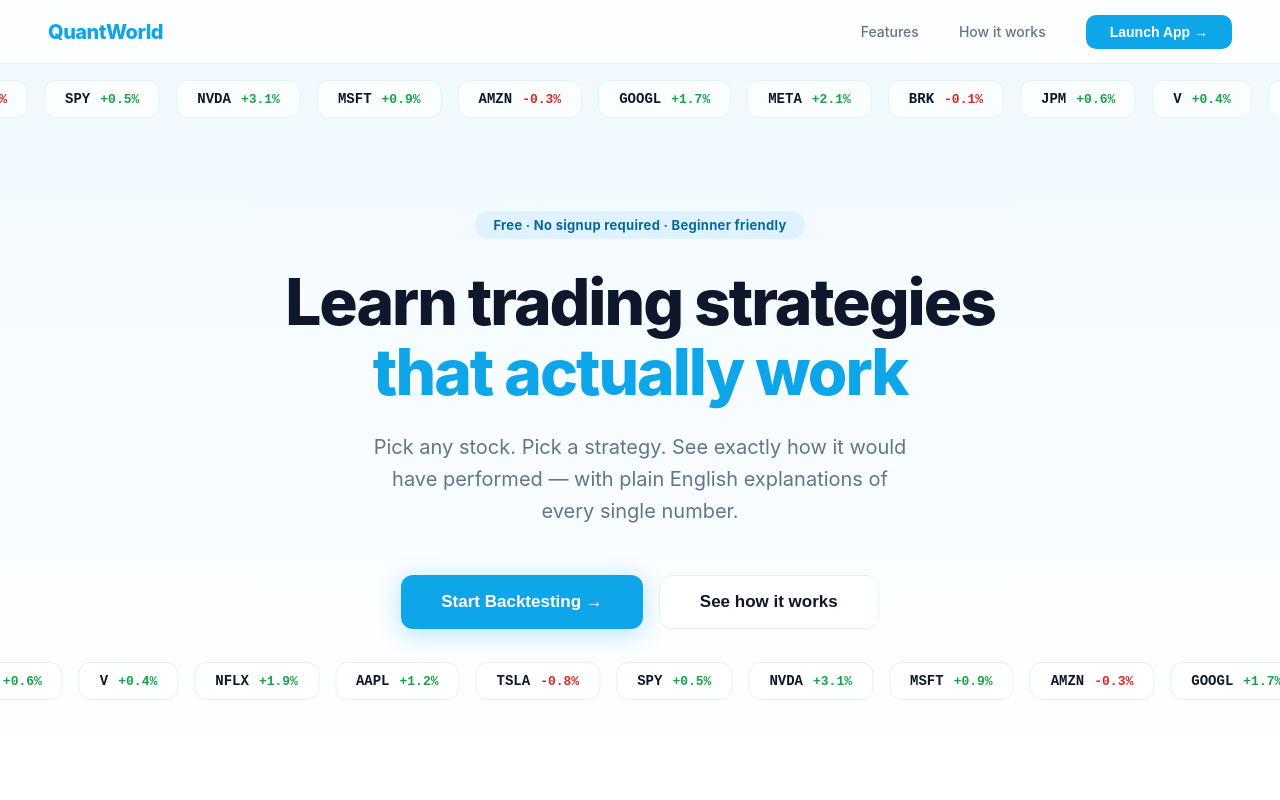
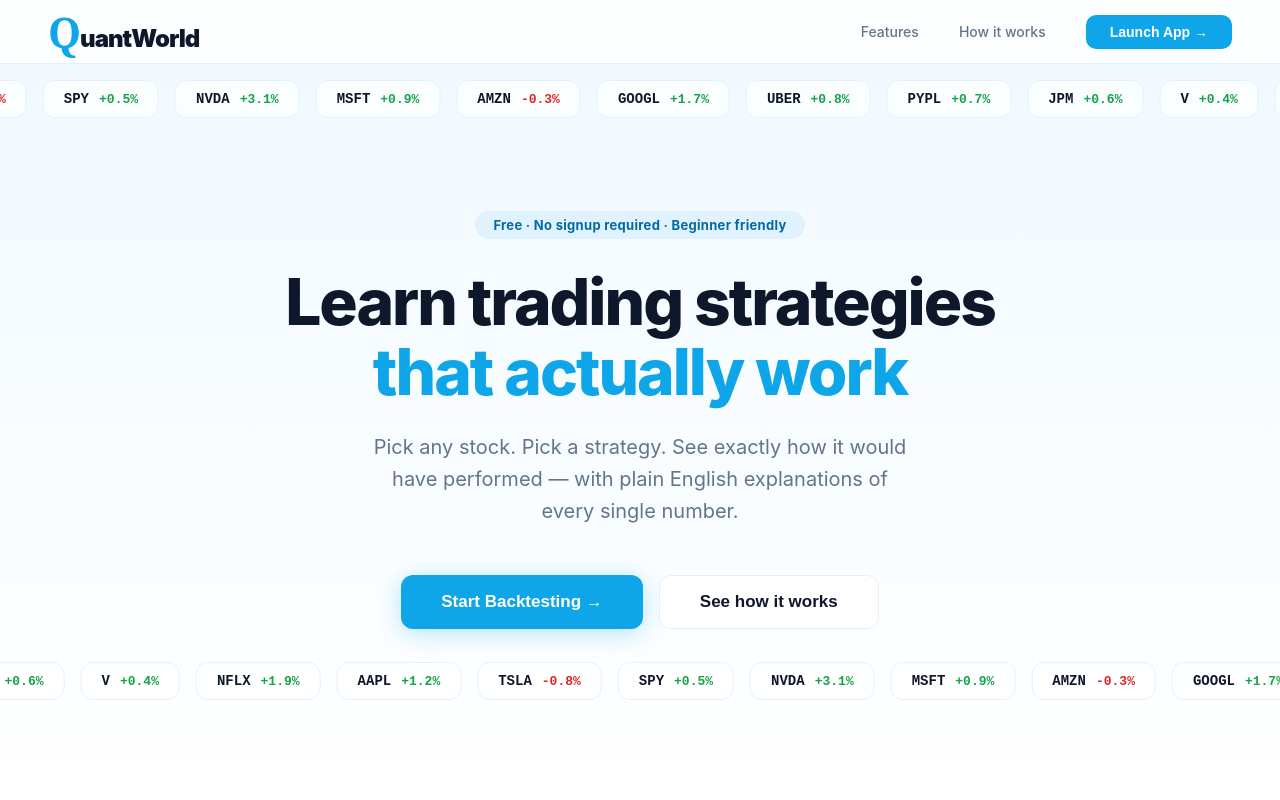
Before and after one commit to RoyShomron/quant-site, a React (Create React App) app in the folder frontend/: page / in a window 1280 px wide. Shown: the top 800 px of the page. Built offline with nearby package versions, Linux system fonts and the light colour scheme.

Commit message:
Fix ticker logos

```diff
--- a/frontend/src/Backtest.js
+++ b/frontend/src/Backtest.js
@@ -32,9 +32,10 @@ function Backtest() {
   return (
     <div style={{ minHeight: "100vh", background: "#f8fafc", fontFamily: "Inter, sans-serif" }}>
       <nav style={{ background: "#fff", borderBottom: "1px solid #e0f2fe", padding: "0 40px", height: 64, display: "flex", alignItems: "center", justifyContent: "space-between", position: "sticky", top: 0, zIndex: 100 }}>
-        <span onClick={() => navigate("/")} style={{ fontSize: 20, fontWeight: 700, color: "#0ea5e9", cursor: "pointer", letterSpacing: -0.5 }}>
-          QuantWorld
-        </span>
+       <span onClick={() => navigate("/")} style={{ fontSize: 24, fontWeight: 900, letterSpacing: -1, cursor: "pointer" }}>
+  <span style={{ color: "#0ea5e9", fontSize: 42, fontFamily: "Georgia, serif", verticalAlign: "bottom", lineHeight: 1 }}>Q</span>
+  <span style={{ color: "#0f172a" }}>uantWorld</span>
+</span>
         <div style={{ display: "flex", gap: 32, alignItems: "center" }}>
           <span onClick={() => navigate("/")} style={{ color: "#64748b", fontSize: 14, cursor: "pointer", fontWeight: 500 }}>Home</span>
           <span style={{ color: "#0ea5e9", fontSize: 14, cursor: "pointer", fontWeight: 600 }}>Backtest</span>
--- a/frontend/src/Home.js
+++ b/frontend/src/Home.js
@@ -1,7 +1,7 @@
 import { useEffect, useRef } from "react";
 import { useNavigate } from "react-router-dom";
 
-const TICKERS = ["AAPL +1.2%", "TSLA -0.8%", "SPY +0.5%", "NVDA +3.1%", "MSFT +0.9%", "AMZN -0.3%", "GOOGL +1.7%", "META +2.1%", "BRK -0.1%", "JPM +0.6%", "V +0.4%", "NFLX +1.9%"];
+const TICKERS = ["AAPL +1.2%", "TSLA -0.8%", "SPY +0.5%", "NVDA +3.1%", "MSFT +0.9%", "AMZN -0.3%", "GOOGL +1.7%", "UBER +0.8%", "PYPL +0.7%", "JPM +0.6%", "V +0.4%", "NFLX +1.9%"];
 
 const TICKER_LOGOS = {
   "AAPL": "https://www.apple.com/favicon.ico",
@@ -11,8 +11,8 @@ const TICKER_LOGOS = {
   "MSFT": "https://www.microsoft.com/favicon.ico",
   "AMZN": "https://www.amazon.com/favicon.ico",
   "GOOGL": "https://www.google.com/favicon.ico",
-  "META": "https://www.meta.com/favicon.ico",
-  "BRK": "https://www.berkshirehathaway.com/favicon.ico",
+  "UBER": "https://www.uber.com/favicon.ico",
+  "PYPL": "https://www.paypal.com/favicon.ico",
   "JPM": "https://www.jpmorganchase.com/favicon.ico",
   "V": "https://www.visa.com/favicon.ico",
   "NFLX": "https://www.netflix.com/favicon.ico",
@@ -47,7 +47,10 @@ function Home() {
 
       {/* Navbar */}
       <nav style={{ position: "fixed", top: 0, left: 0, right: 0, zIndex: 100, background: "rgba(255,255,255,0.85)", backdropFilter: "blur(12px)", borderBottom: "1px solid #e0f2fe", padding: "0 48px", height: 64, display: "flex", alignItems: "center", justifyContent: "space-between" }}>
-        <span style={{ fontSize: 20, fontWeight: 800, color: "#0ea5e9", letterSpacing: -0.5 }}>QuantWorld</span>
+        <span style={{ fontSize: 24, fontWeight: 900, letterSpacing: -1 }}>
+  <span style={{ color: "#0ea5e9", fontSize: 42, fontFamily: "Georgia, serif", verticalAlign: "bottom", lineHeight: 1 }}>Q</span>
+  <span style={{ color: "#0f172a" }}>uantWorld</span>
+</span>
         <div style={{ display: "flex", gap: 40, alignItems: "center" }}>
           <span onClick={() => document.getElementById("features").scrollIntoView({ behavior: "smooth" })} style={{ color: "#64748b", fontSize: 14, cursor: "pointer", fontWeight: 500 }}>Features</span>
           <span onClick={() => document.getElementById("howitworks").scrollIntoView({ behavior: "smooth" })} style={{ color: "#64748b", fontSize: 14, cursor: "pointer", fontWeight: 500 }}>How it works</span>
```
